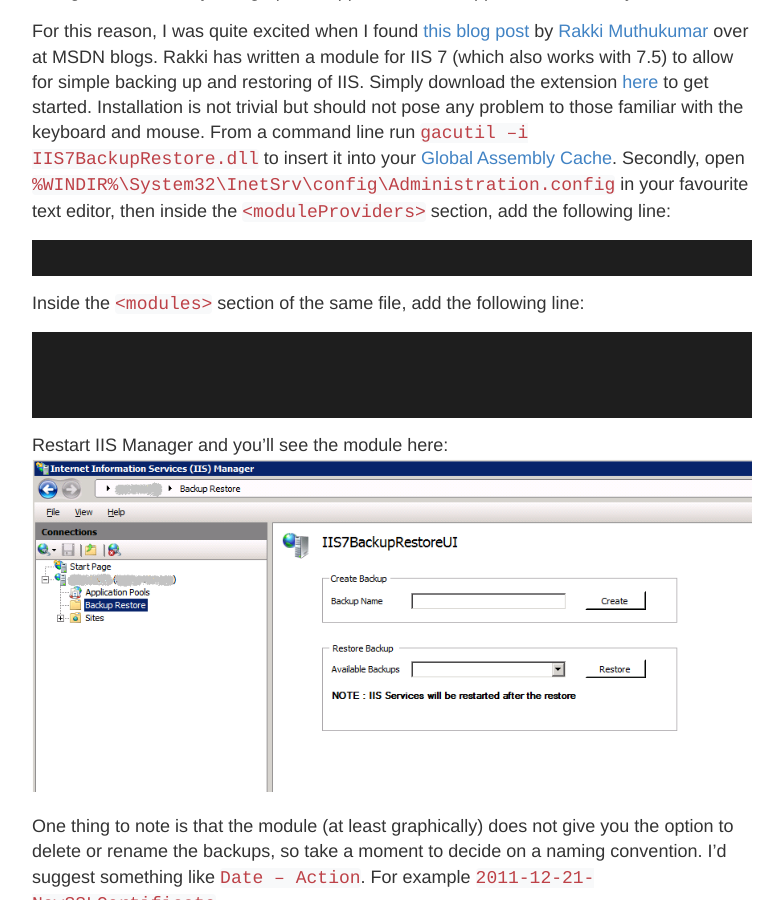
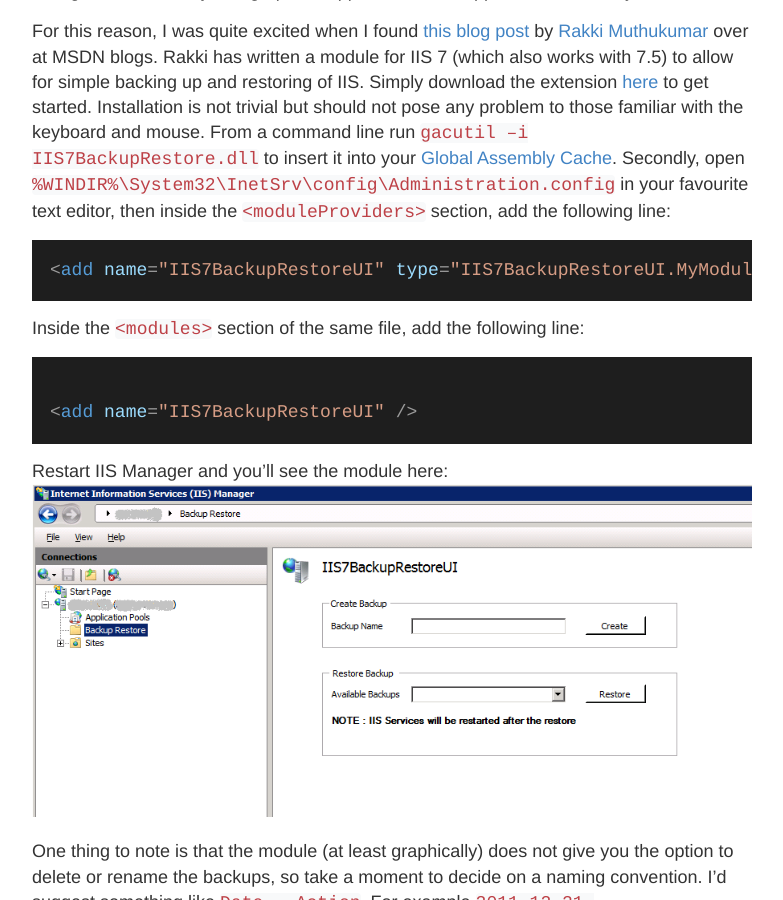
Before and after one commit to chrisbrownie/flamingkeys.com, a Jekyll site: the page built from _posts/2010-12-21-iis-7-backup-and-restore.md, in a window 1280 px wide and 900 px high, scrolled down 399 px. Shown: the whole window, without its empty margins (248-1031 px from the left). Built offline with Jekyll 4.4.1, drawn with Linux system fonts in a browser that asks for light colours; nearby versions of some CDN libraries; comment, search, counter and statistics services are not loaded.

Commit message:
escape html characters

```diff
--- a/_posts/2010-12-21-iis-7-backup-and-restore.md
+++ b/_posts/2010-12-21-iis-7-backup-and-restore.md
@@ -44,12 +44,12 @@
 For this reason, I was quite excited when I found [this blog post](http://blogs.msdn.com/b/rakkimk/archive/2007/11/04/iis7-backup-restore-ui-module.aspx) by [Rakki Muthukumar](http://blogs.msdn.com/b/rakkimk) over at MSDN blogs. Rakki has written a module for IIS 7 (which also works with 7.5) to allow for simple backing up and restoring of IIS. Simply download the extension [here](http://www.iis.net/community/default.aspx?tabid=34&amp;g=6&amp;i=1552) to get started.
 Installation is not trivial but should not pose any problem to those familiar with the keyboard and mouse. From a command line run `gacutil –i IIS7BackupRestore.dll` to insert it into your [Global Assembly Cache](http://msdn.microsoft.com/en-us/library/yf1d93sz.aspx). Secondly, open `%WINDIR%\System32\InetSrv\config\Administration.config` in your favourite text editor, then inside the `<moduleProviders>` section, add the following line:
 
-<pre><code class="xml"><add name="IIS7BackupRestoreUI" type="IIS7BackupRestoreUI.MyModuleProvider, IIS7BackupRestoreUI, Version=1.0.0.0, Culture=neutral, PublicKeyToken=db9daa3d2ea5f6fd" /></code></pre>
+<pre><code class="xml">&lt;add name="IIS7BackupRestoreUI" type="IIS7BackupRestoreUI.MyModuleProvider, IIS7BackupRestoreUI, Version=1.0.0.0, Culture=neutral, PublicKeyToken=db9daa3d2ea5f6fd" /&gt;</code></pre>
 
 Inside the `<modules>` section of the same file, add the following line:
 
 <pre><code class="xml">
-<add name="IIS7BackupRestoreUI" />
+&lt;add name="IIS7BackupRestoreUI" /&gt;
 </code></pre>
 
 Restart IIS Manager and you’ll see the module here:
```
